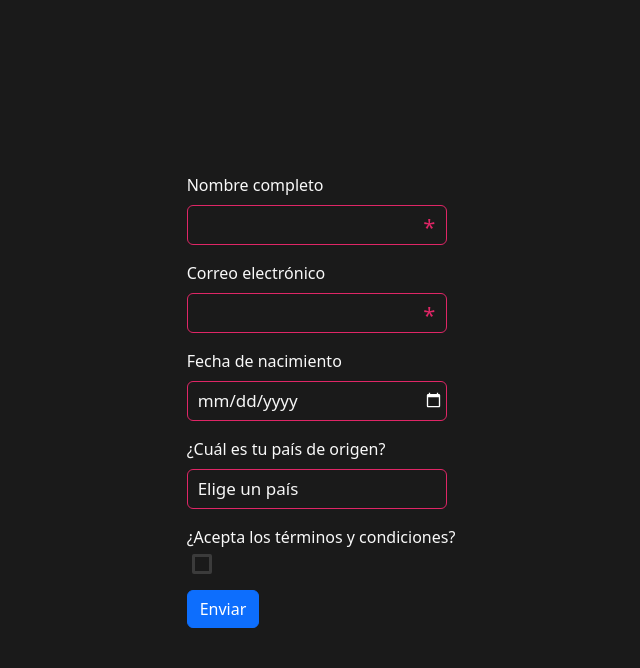
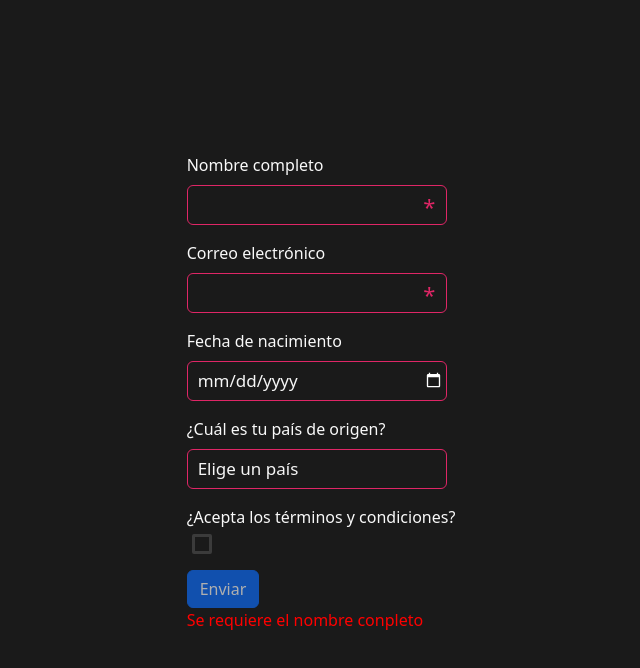
Before and after one commit to jnvillalba/challenge-greydive, a React (Create React App) app: page / in a window 1280 px wide. Shown: the top 668 px of the page, without its empty margins (319-959 px from the left). Built offline with nearby package versions, Linux system fonts and the light colour scheme.

Commit message:
Agrego validacion de respuestas

```diff
--- a/src/components/FormElement.js
+++ b/src/components/FormElement.js
@@ -8,8 +8,9 @@ import Date from "./Date";
 
 const FormElement = ({
   form: { type, label, name, required, options },
-  handleOnChange,
+  handleOnChange, error
 }) => {
+
   switch (type) {
     case "text":
       return (
@@ -58,10 +59,13 @@ const FormElement = ({
         />
       );
     case "submit":
-      return <Submit label={label} />;
+      return <Submit label={label} disabled={error}/>;
     default:
       return null;
   }
 };
 
+
+
+
 export default FormElement;
--- a/src/components/Home.js
+++ b/src/components/Home.js
@@ -4,17 +4,15 @@ import FormElement from "./FormElement";
 import appFirebase from "../credenciales";
 import { getFirestore, collection, addDoc } from "firebase/firestore";
 
-//TODO: validar formulario, cambiar estilo button, dar estilo a las respuestas, arreglar alerta, focus input
+//TODO: cambiar estilo button, arreglar alerta, focus input
 //TODO: error del tipo de input ejemplo mail, animacion de carga mientras trae las respuestas
 const Home = () => {
   const db = getFirestore(appFirebase);
 
+  const [elements, setElement] = useState(null);
+  const [errorMessage, setErrorMessage] = useState();
+
   //Esquema de la encuesta
-  const [elements, setElement] = useState(null);
-  useEffect(() => {
-    setElement(formJSON);
-  }, []);
-
   const defaultForm = {
     full_name: "",
     email: "",
@@ -25,6 +23,11 @@ const Home = () => {
 
   //Respuestas de la encuesta
   const [answer, setAnswer] = useState(defaultForm);
+
+  useEffect(() => {
+    setElement(formJSON);
+    setErrorMessage(validate(answer));
+  }, [answer]);
 
   const handleOnChange = (e) => {
     const { name, value } = e.target;
@@ -37,6 +40,7 @@ const Home = () => {
     try {
       await addDoc(collection(db, "respuestas"), {
         ...answer,
+        //goToLogin()
       });
     } catch (error) {
       console.log(error);
@@ -54,12 +58,38 @@ const Home = () => {
                 key={i}
                 form={item}
                 handleOnChange={handleOnChange}
+                error={errorMessage}
               />
             ))
           : null}
+        {errorMessage && <p style={{ color: "red" }}>{errorMessage}</p>}
       </form>
     </div>
   );
 };
 
+const validate = (answer) => {
+  if (!answer.full_name) {
+    return "Se requiere el nombre conpleto";
+  }
+  if (!answer.email) {
+    return "Se requiere el email ";
+  }
+  if (!/^\w+([\.-]?\w+)*@\w+([\.-]?\w+)*(\.\w{2,3})+$/.test(answer.email)) {
+    return "Email invalido";
+  }
+
+  if (!answer.birth_date) {
+    return "Se requiere la fecha de nacimiento ";
+  }
+
+  if (!answer.country_of_origin) {
+    return "Se requiere el país de origen";
+  }
+  if (answer.terms_and_conditions !== "on") {
+    return "Se requiere aceptar los términos y condiciones";
+  }
+
+};
+
 export default Home;
--- a/src/components/Submit.js
+++ b/src/components/Submit.js
@@ -1,19 +1,24 @@
 import React from "react";
-import Swal from 'sweetalert2'
+import Swal from "sweetalert2";
 
-const Button = ({ label }) => {
-
+const Button = ({ label, disabled }) => {
   const showAlert = () => {
     Swal.fire({
-      icon: 'success',
+      icon: "success",
       title: "Respuestas Enviadas",
-      footer: '<a href="/Respuestas">Ver respuestas</a>'
-    })
-  }
+      footer: '<a href="/Respuestas">Ver respuestas</a>',
+    });
+  };
+
+  console.log(disabled)
 
   return (
-    <button type="submit" className="btn btn-primary"
-    onClick={() => showAlert()}>
+    <button
+      type="submit"
+      className="btn btn-primary"
+      disabled={disabled}
+      onClick={() => showAlert()}
+    >
       {label}
     </button>
   );
```
